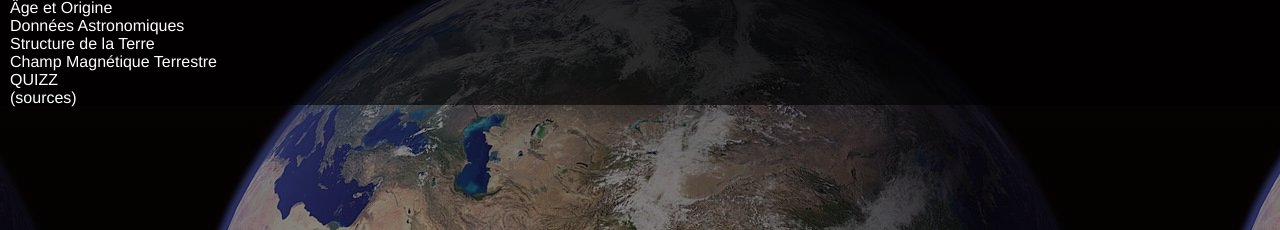
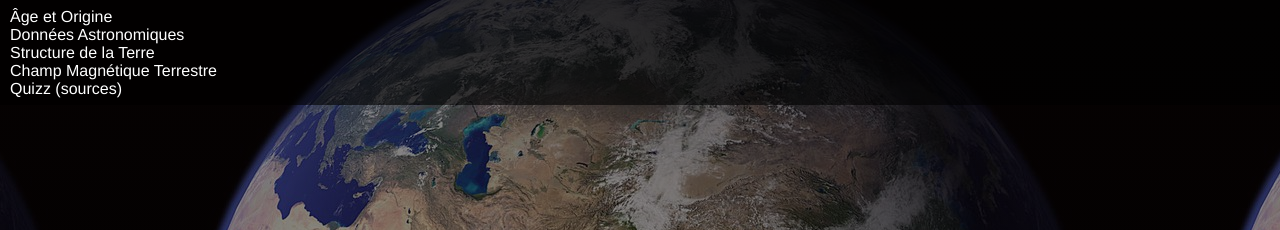
Before and after one commit to JulianTSmith/terre, a plain HTML site: page index.html in a window 1280 px wide. Shown: the top 230 px of the page. Drawn offline with Linux system fonts and the light colour scheme; a web font is replaced by a local one.

Commit message:
Update index.html

```diff
--- a/index.html
+++ b/index.html
@@ -18,7 +18,7 @@
             <a href="Donnees_astronomiques.html" target="_blank">Données Astronomiques</a>
             <a href="Structure.html" target="_blank">Structure de la Terre</a>
             <a href="champ_magnetique.html" target="_blank">Champ Magnétique Terrestre</a>
-            <a href="quizz.html" target="_blank">QUIZZ</br>(sources)</a>
+            <a href="quizz.html" target="_blank">Quizz (sources)</a>
         </nav>
     </header>
     <div class="content">
```
